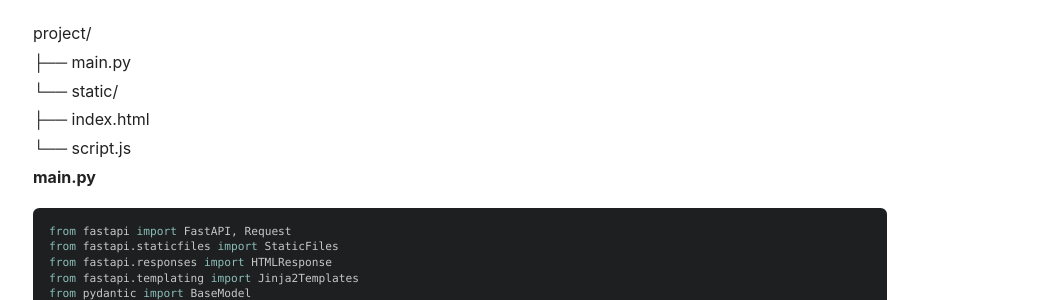
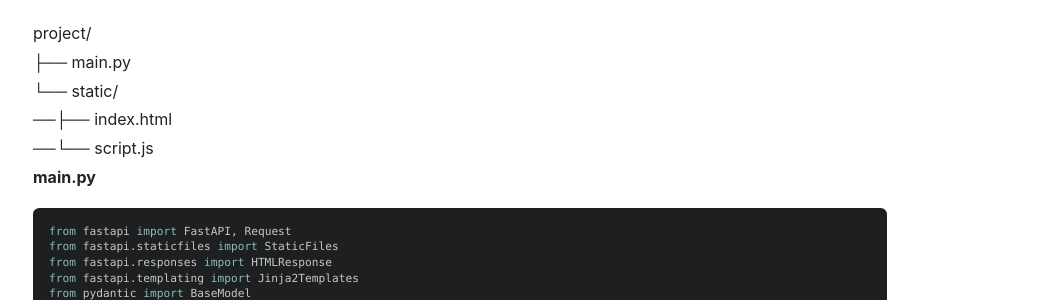
Before and after one commit to devch1013/devch1013.github.io, a Jekyll site: the page built from _posts/0000-00-00-LLAMA1편.md, in a window 1280 px wide and 900 px high, scrolled down 3994 px. Shown: the part 151-451 px from the top of the window, without its empty margins (70-1117 px from the left). Built offline with Jekyll 4.4.1, drawn with Linux system fonts in a browser that asks for light colours; nearby versions of some CDN libraries.

Commit message:
vault backup: 2024-08-03 17:57:32

````diff
--- a/_posts/0000-00-00-LLAMA1편.md
+++ b/_posts/0000-00-00-LLAMA1편.md
@@ -158,10 +158,10 @@
 
 ### 데모 코드
 project/
-	├── main.py
-	└── static/
-		├── index.html
-		└── script.js
+├── main.py
+└── static/
+──├── index.html
+──└── script.js
 **main.py**
 ```python
 from fastapi import FastAPI, Request
````
Also changed, not shown: _posts/0000-00-00-IoC.md (+1 -1 lines), _posts/0000-00-00-WS, CGI, WAS, Spring까지.md (+2 -2 lines).
